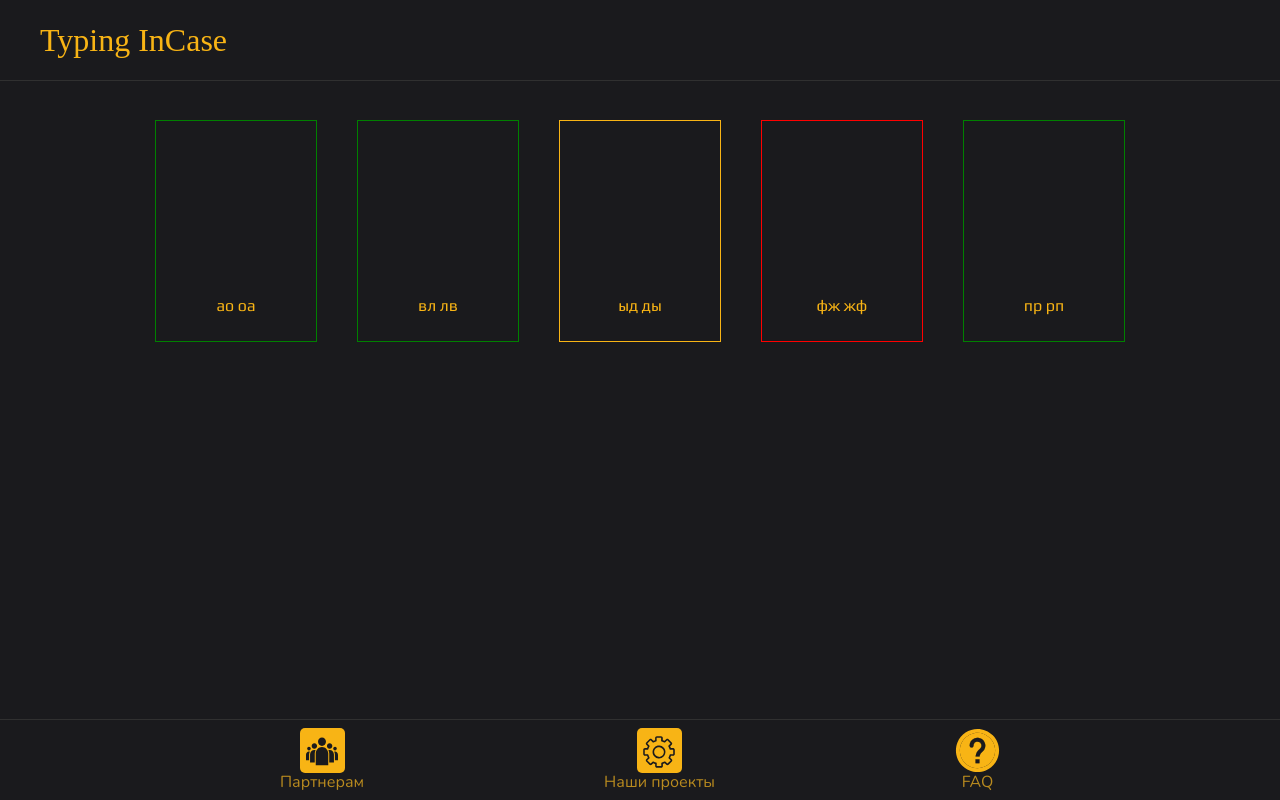
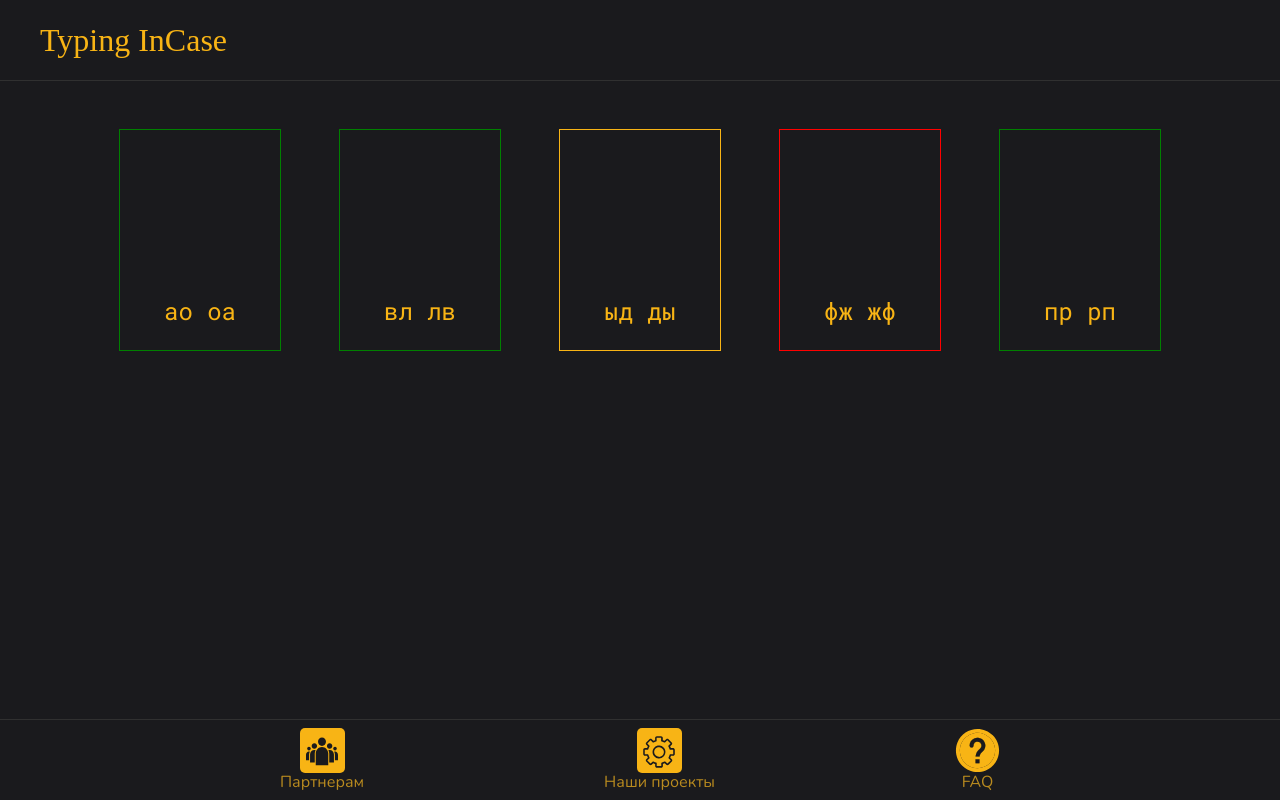
Before and after one commit to in-case-games/typing-frontend, an Angular app in the folder src/: page / in a window 1280 px wide. Built offline with nearby package versions, Linux system fonts and the light colour scheme; a web font is replaced by a local one.

Commit message:
2 - написал главную страниу, создал страниу с уроком

```diff
--- a/src/src/app/app.config.ts
+++ b/src/src/app/app.config.ts
@@ -2,11 +2,13 @@ import { ApplicationConfig } from '@angular/core';
 import { provideRouter, Routes } from '@angular/router';
 
 import { HomePageComponent } from './pages/home/home.component';
+import { LessonPageComponent } from './pages/lesson/lesson.component';
 import { NotFoundPageComponent } from './pages/not-found/not-found.component';
 
 // определение маршрутов
 const appRoutes: Routes = [
 	{ path: '', component: HomePageComponent },
+	{ path: 'lesson/:id', component: LessonPageComponent },
 	{ path: '**', component: NotFoundPageComponent },
 ];
 
--- a/src/src/app/pages/home/components/lesson-item/lesson-item.component.html
+++ b/src/src/app/pages/home/components/lesson-item/lesson-item.component.html
@@ -1,4 +1,9 @@
-<div [ngClass]="{ widget: true }">
-	<!-- TODO Сделать виджет -->
+<div
+	[ngClass]="{ lesson_item__wrapper: true }"
+	[style.border-color]="lesson.color"
+>
+	<div [ngClass]="{ widget: true }">
+		<!-- TODO Сделать виджет -->
+	</div>
+	<p [ngClass]="{ theme: true }">{{ lesson.theme }}</p>
 </div>
-<p [ngClass]="{ theme: true }">{{ lesson.theme }}</p>
--- a/src/src/app/pages/home/components/lesson-item/lesson-item.component.scss
+++ b/src/src/app/pages/home/components/lesson-item/lesson-item.component.scss
@@ -0,0 +1,24 @@
+.lesson_item__wrapper {
+	display: flex;
+	justify-content: space-between;
+	align-items: center;
+	flex-direction: column;
+
+	height: 220px;
+	width: 160px;
+
+	border: 1px solid;
+	font-family: var(--lesson-item-font-family);
+	font-size: var(--lesson-item-font-size);
+
+	transition: 200ms;
+
+	cursor: pointer;
+
+	&:hover {
+		height: 240px;
+		width: 180px;
+
+		transition: 200ms;
+	}
+}
--- a/src/src/app/pages/home/home.component.html
+++ b/src/src/app/pages/home/home.component.html
@@ -3,9 +3,8 @@
 		<div [ngClass]="{ lessons: true }">
 			@for (lesson of lessons; track $index) {
 			<lesson-item
-				routerLink="lesson/$index"
+				routerLink="lesson/{{ $index + 1 }}"
 				[lesson]="lesson"
-				[style.border-color]="lesson.color"
 			></lesson-item>
 			}
 		</div>
--- a/src/src/app/pages/home/home.component.scss
+++ b/src/src/app/pages/home/home.component.scss
@@ -24,19 +24,13 @@
 
 		lesson-item {
 			display: flex;
-			justify-content: space-between;
+			justify-content: center;
 			align-items: center;
-			flex-direction: column;
 
-			height: 200px;
-			width: 100px;
+			height: 240px;
+			width: 180px;
 
-			border: 1px solid;
-
-			padding: 10px 30px;
 			margin: 20px;
-
-			cursor: pointer;
 		}
 	}
 }
--- /dev/null
+++ b/src/src/app/pages/lesson/lesson.component.html
@@ -0,0 +1,5 @@
+<div [ngClass]="{ container: true }">
+	<div [ngClass]="{ lesson__wrapper: true }">
+		<h1>Lesson {{ id }}</h1>
+	</div>
+</div>
--- /dev/null
+++ b/src/src/app/pages/lesson/lesson.component.scss
@@ -0,0 +1,17 @@
+.container {
+	max-width: 1720px;
+
+	margin: 0 auto;
+	padding: 20px 40px 0 40px;
+}
+
+.lesson__wrapper {
+	display: flex;
+	align-items: center;
+	flex-direction: column;
+	flex-wrap: wrap;
+	justify-content: flex-start;
+
+	height: 100%;
+	width: 100%;
+}
--- /dev/null
+++ b/src/src/app/pages/lesson/lesson.component.ts
@@ -0,0 +1,23 @@
+import { NgClass } from '@angular/common';
+import { Component } from '@angular/core';
+import { ActivatedRoute } from '@angular/router';
+import { Subscription } from 'rxjs';
+
+@Component({
+	selector: 'lesson-page',
+	standalone: true,
+	imports: [NgClass],
+	templateUrl: `./lesson.component.html`,
+	styleUrls: ['./lesson.component.scss'],
+})
+export class LessonPageComponent {
+	public id: number | undefined;
+
+	private routeSubscription: Subscription;
+
+	constructor(private route: ActivatedRoute) {
+		this.routeSubscription = route.params.subscribe(
+			params => (this.id = params['id'])
+		);
+	}
+}
--- a/src/src/assets/styles/constants.scss
+++ b/src/src/assets/styles/constants.scss
@@ -8,6 +8,8 @@
 	--lesson-item__easy-border-color: green;
 	--lesson-item__middle-border-color: #f8b415;
 	--lesson-item__hard-border-color: red;
+	--lesson-item-font-family: 'RobotoMono';
+	--lesson-item-font-size: 24px;
 
 	/* Header */
 	--header-background-color: #1a1a1d;
```
